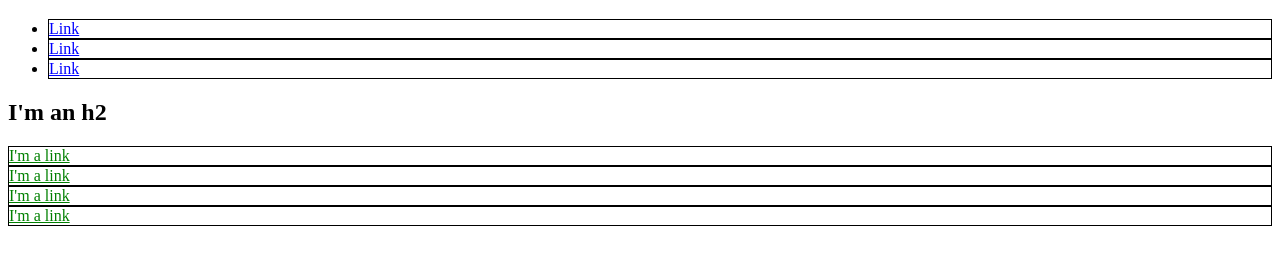
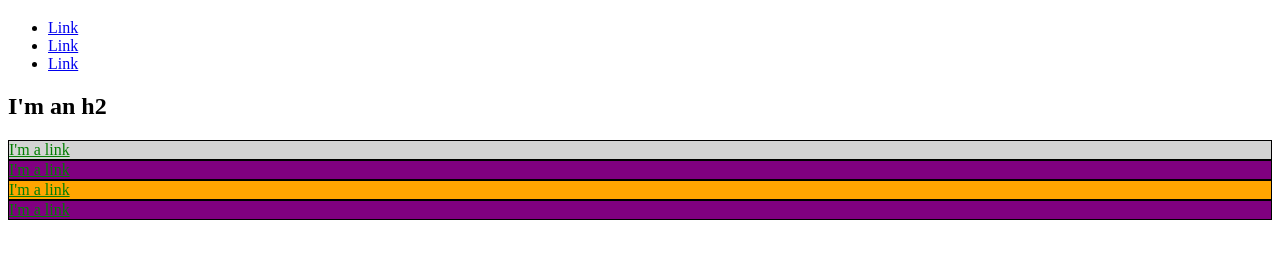
Before and after one commit to Balikis18/css_website, a plain HTML site: page index.html in a window 1280 px wide. Shown: the part 61-326 px from the top of the page. Drawn offline with Linux system fonts and the light colour scheme.

Commit message:
add changes

```diff
--- a/index.html
+++ b/index.html
@@ -4,21 +4,20 @@
     <title>Test Page: Don't Panic</title>
     <meta charset="utf-8">
      <style>
-     a {
-        color: red;
+     #exec-bio {
+	     background-color: lightgray;
      }
-      div {
+     #mabi {
+	     background-color: orange;
+     }
+     .bio-box {
 	     border: 1px solid black;
      }
-      div a {
+     .bio-box a {
 	     color: green;
      }
-      ul a {
-	      color: blue;
-      }
-      li {
-
-		  border: 1px solid black;
+     .mama {
+	     background-color: purple;
      }
 
     </style>
@@ -38,16 +37,16 @@
       </li>
     </ul>
     <h2>I'm an h2</h2>
-    <div>
+    <div id="exec-bio" class="bio-box mama">
       <a href="https://example.com/">I'm a link</a>
     </div>
-    <div>
+    <div class="bio-box mama">
       <a href="https://example.com/">I'm a link</a>
     </div>
-    <div>
+    <div  id="mabi" class="bio-box  mama">
       <a href="https://example.com/">I'm a link</a>
     </div>
-    <div>
+    <div class="bio-box  mama">
       <a href="https://example.com/">I'm a link</a>
     </div>
   </body>
```
Lines whose indentation alone changed are shown as unchanged.
